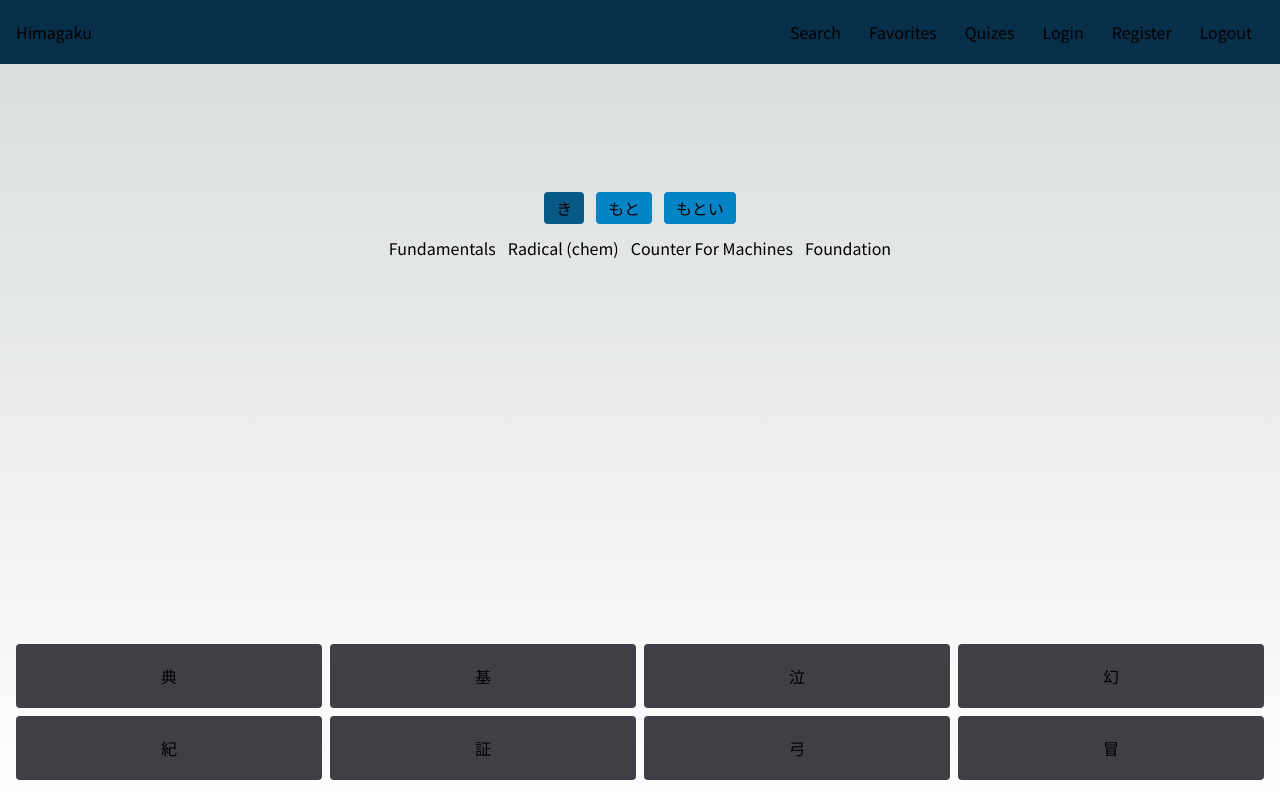
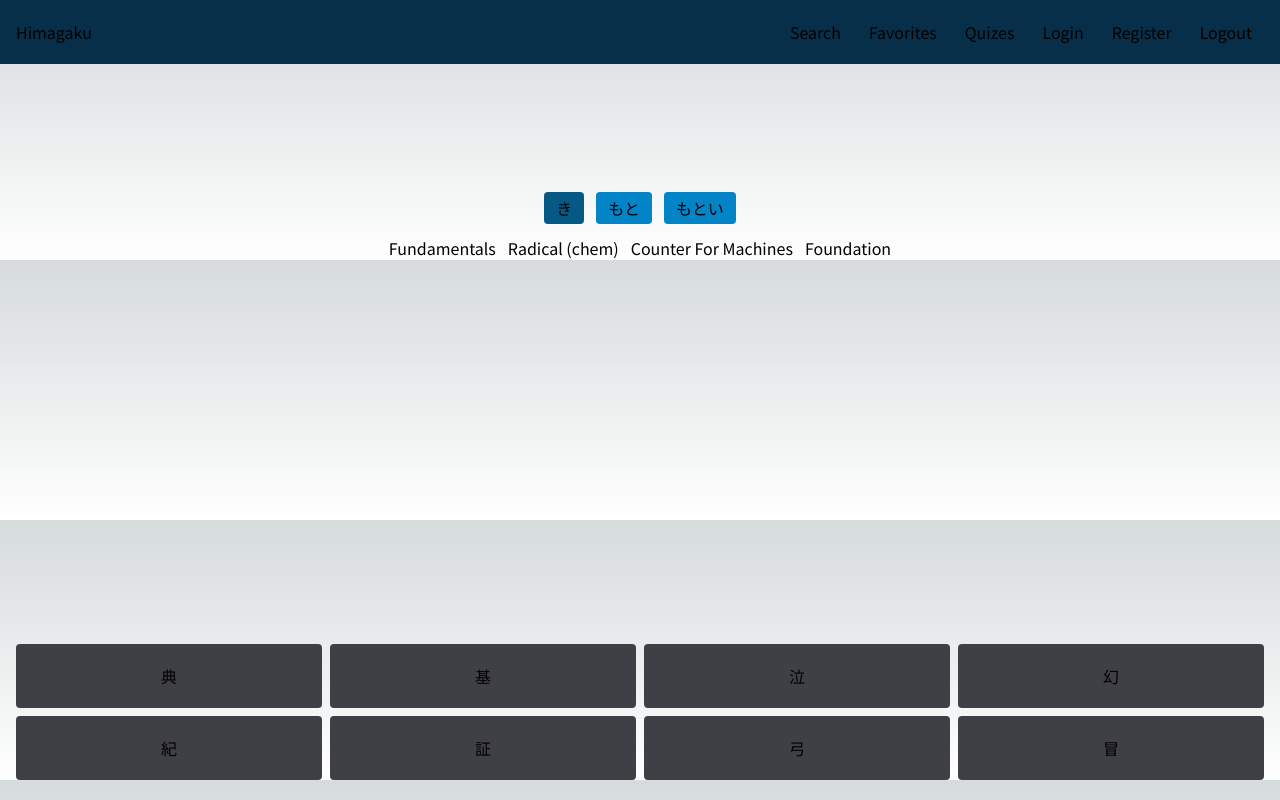
Before and after one commit to tigertrack/himagaku, a Next.js app: page /level/1/quiz/1 in a window 1280 px wide. Built offline with nearby package versions, Linux system fonts and the light colour scheme.

Commit message:
feat: fixed answer option position

```diff
--- a/app/(main)/layout.tsx
+++ b/app/(main)/layout.tsx
@@ -14,10 +14,10 @@ export default function Layout({
     setSideBarVisible(!isSidebarVisible)
   }
   return (
-    <div className='flex flex-col h-screen'>
+    <div className='flex flex-col'>
       <Sidebar isSidebarVisible={isSidebarVisible} toggleSidebar={toggleSidebar} />
       <TopNav toggleSidebar={toggleSidebar} />
-      <div className="grow">{children}</div>
+      <div>{children}</div>
     </div>
   )
 }
--- a/app/(main)/level/[level]/quiz/[deckid]/page.tsx
+++ b/app/(main)/level/[level]/quiz/[deckid]/page.tsx
@@ -3,7 +3,7 @@ import Quiz from '@/app/components/Quiz'
 const page = ({params}: any) => {
 
   return (
-    <div className='h-full px-4'>
+    <div className='px-4'>
       <Quiz level={params.level} deckid={params.deckid} />
     </div>
   )
--- a/app/components/Quiz.tsx
+++ b/app/components/Quiz.tsx
@@ -6,7 +6,7 @@ const Quiz = ({level, deckid}: any) => {
   let kanjis = KanjiDictionary.getKanjiByLevel(level).slice(deckid*20, (deckid*20)+20)
   const [currentQuestion, options, checkAnswer, score, isLoading, previouslySelected] = useQuizLogic(kanjis)
   return (
-    <div className="flex flex-col h-full justify-between relative">
+    <div className="flex flex-col justify-between">
       <div className="flex flex-col gap-3 mt-32">
         <div className="flex gap-3 justify-center flex-wrap">
           {currentQuestion.readings_on.map((reading: any, index: number) =>
@@ -22,7 +22,7 @@ const Quiz = ({level, deckid}: any) => {
           )}
         </div>
       </div>
-      <div className="grid grid-cols-4 grid-rows-2 gap-2 my-5 absolute inset-x-0 bottom-0">
+      <div className="grid grid-cols-4 grid-rows-2 gap-2 my-5 absolute inset-x-4 bottom-0">
         {options.map((option: any, index: number) =>
         <OptionItem key={index} isLoading={isLoading} previouslySelected={previouslySelected}
           option={option} currentQuestion={currentQuestion} submitAnswer={checkAnswer} />
```
